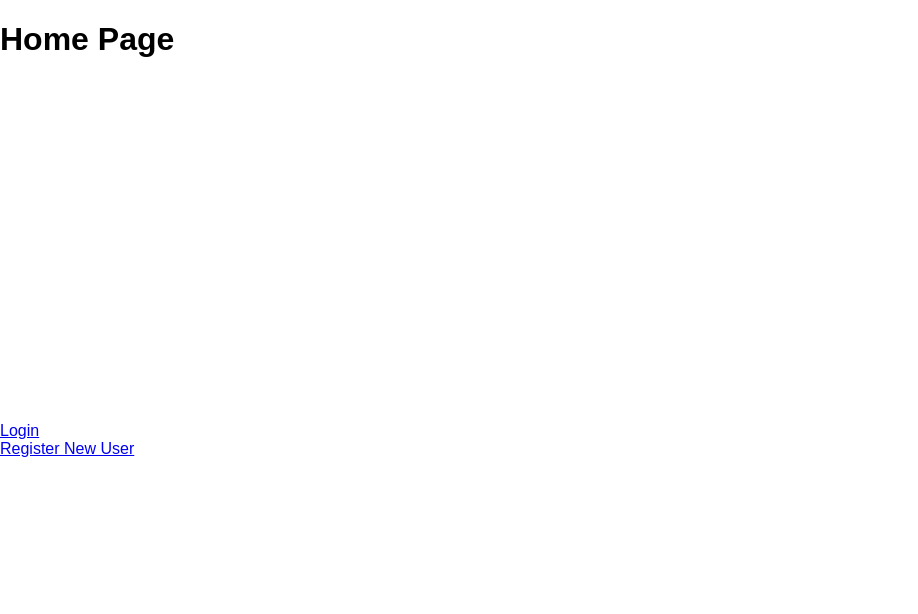
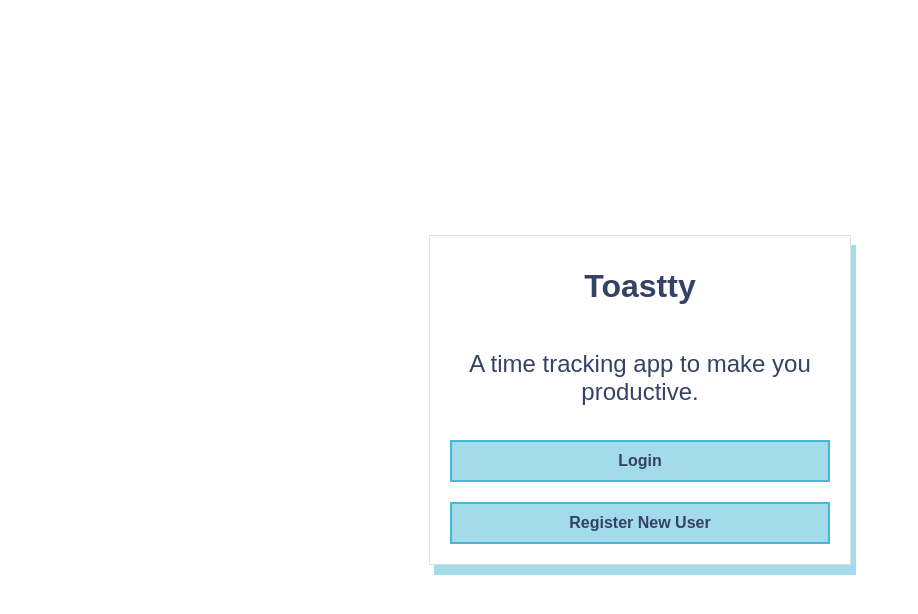
Before and after one commit to fahadahmed/toastty, a React app: page /home in a window 1280 px wide. Shown: the top 614 px of the page, without its empty margins (0-918 px from the left). Built offline with nearby package versions, Linux system fonts and the light colour scheme; no server answers.

Commit message:
TSTTY-1 creating common styles for the public route components

```diff
--- a/src/pages/Home/index.tsx
+++ b/src/pages/Home/index.tsx
@@ -1,6 +1,11 @@
 import React, { FC, useContext } from 'react';
 import { Link, Redirect } from 'react-router-dom';
 import {AppContext} from '../../components/AppProvider/AppContext';
+import {
+  Container,
+  Card,
+  LinkButton
+} from '../../styles/common.styles';
 
 const Home: FC = () => {
 
@@ -9,13 +14,14 @@ const Home: FC = () => {
     return <Redirect to='/dashboard' />
   }
   return(
-    <>
-      <h1>Home Page</h1>
-      <div>
-        <div><Link to="/login">Login</Link></div>
-        <div><Link to="/register">Register New User</Link></div>
-      </div>
-    </>
+    <Container>
+      <Card>
+        <h1>Toastty</h1>
+        <p>A time tracking app to make you productive.</p>
+        <LinkButton to="/login">Login</LinkButton>
+        <LinkButton to="/register">Register New User</LinkButton>
+      </Card>
+    </Container>
   );
 }
 
--- /dev/null
+++ b/src/styles/common.styles.ts
@@ -0,0 +1,52 @@
+import styled from '@emotion/styled';
+import { Link } from 'react-router-dom';
+import {
+  fontColor,
+  borderColor,
+  buttonBorder,
+  buttonBackground
+} from './variables';
+
+const Container = styled.div`
+  display: grid;
+  justify-content: center;
+  align-items: center;
+`;
+const Card = styled.div`
+  display: flex;
+  flex-direction: column;
+  padding: 10px;
+  border: 1px solid ${borderColor};
+  // border-radius: 3px;
+  box-shadow: 5px 10px ${buttonBackground};
+  width: 400px;
+  min-height: 300px;
+  text-align: center;
+  color: ${fontColor};
+
+  p {
+    font-size: 24px;
+    font-weight: lighter;
+  }
+`;
+
+const LinkButton = styled(Link)`
+  background: ${buttonBackground};
+  padding: 10px;
+  text-decoration: none;
+  color: ${fontColor};
+  font-weight: bold;
+  border: 2px solid ${buttonBorder};
+  margin: 10px;
+
+  &:hover {
+    background: ${buttonBorder};
+    color: white;
+  }
+`;
+
+export {
+  Container,
+  Card,
+  LinkButton
+};
```
